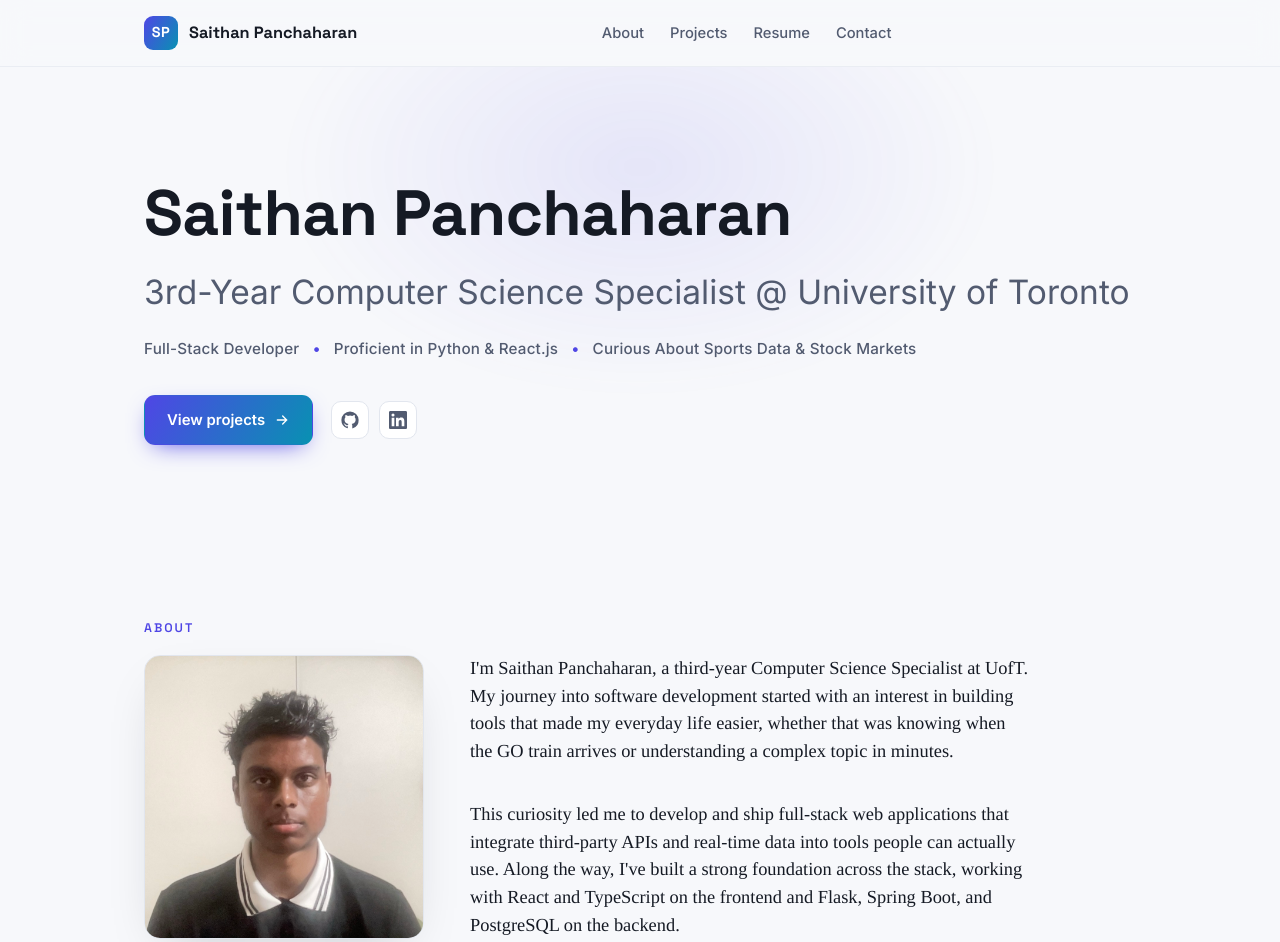
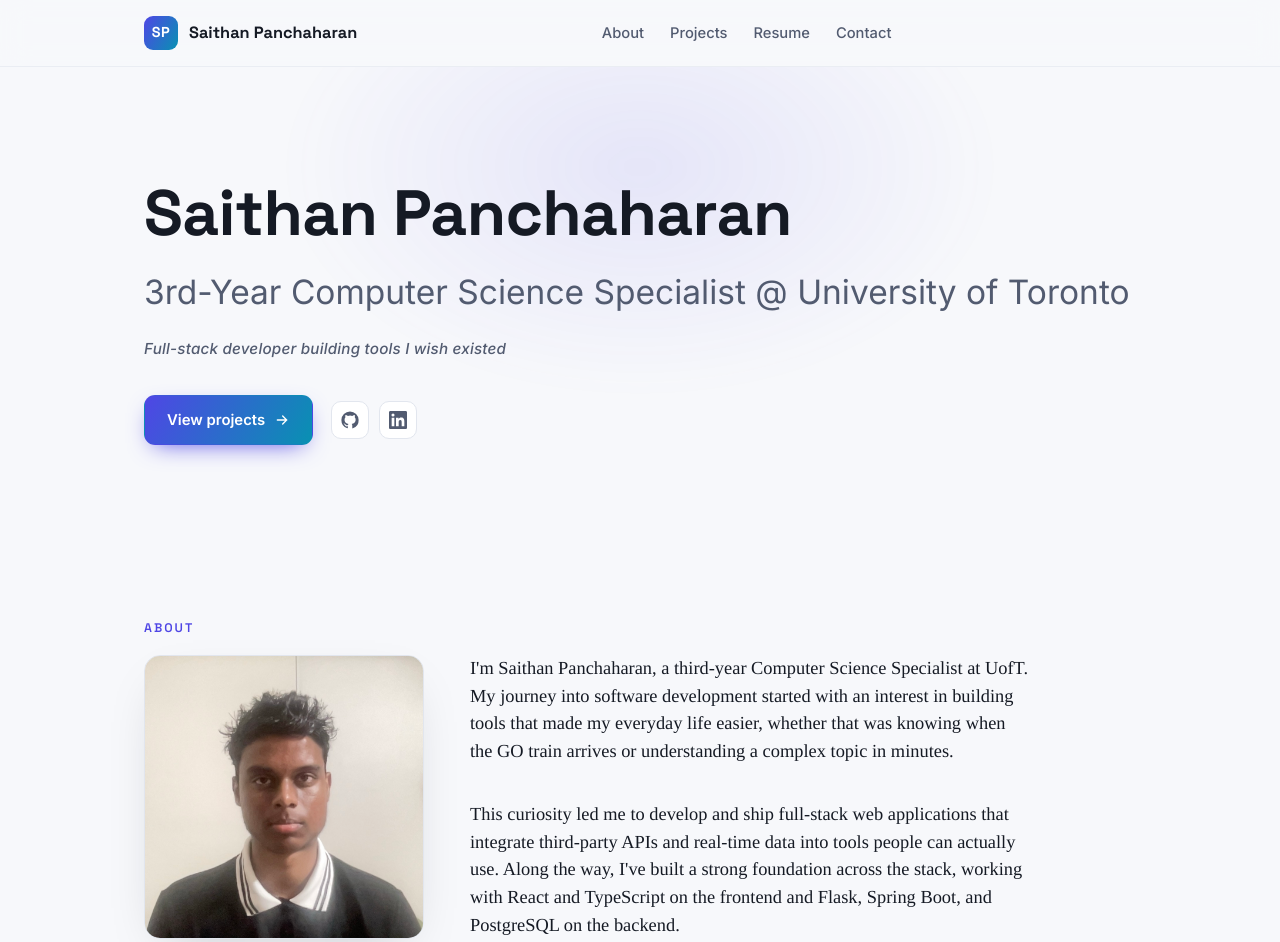
Before and after one commit to sai121663/Personal-Website, a plain HTML site: page index.html in a window 1280 px wide. Shown: the top 942 px of the page. Drawn offline with Linux system fonts and the light colour scheme.

Commit message:
Hero: replace tag line with italic tagline
Co-Authored-By: Claude Opus 5.5 <noreply@anthropic.com>
Claude-Session: https://claude.ai/code/session_01EeS5eQKUC98EPuWbp4Hr7u

```diff
--- a/index.html
+++ b/index.html
@@ -9,7 +9,7 @@
 
 <link rel="preconnect" href="https://fonts.googleapis.com">
 <link rel="preconnect" href="https://fonts.gstatic.com" crossorigin>
-<link href="https://fonts.googleapis.com/css2?family=Space+Grotesk:wght@500;600;700&family=Inter:wght@400;500;600&family=Tinos:ital,wght@0,400;0,700;1,400&display=swap" rel="stylesheet">
+<link href="https://fonts.googleapis.com/css2?family=Space+Grotesk:wght@500;600;700&family=Inter:ital,wght@0,400;0,500;0,600;1,500&family=Tinos:ital,wght@0,400;0,700;1,400&display=swap" rel="stylesheet">
 
 <style>
 /* ---------- Theme tokens ---------- */
@@ -234,7 +234,7 @@ footer{border-top:1px solid var(--border-soft);padding:30px 0;}
   *{transition:none!important;scroll-behavior:auto!important;}
   .reveal{opacity:1;transform:none;}
 }
-.hero-tags{color:var(--muted);font-weight:500;font-size:clamp(0.85rem,1.6vw,0.95rem);letter-spacing:0.2px;margin-bottom:34px;max-width:820px;}
+.hero-tags{color:var(--muted);font-weight:500;font-style:italic;font-size:clamp(0.85rem,1.6vw,0.95rem);letter-spacing:0.2px;margin-bottom:34px;max-width:820px;}
 .hero-tags .sep{color:var(--accent);margin:0 9px;font-weight:600;}
 .project-video{margin:2px 0 22px;max-width:720px;}
 .project-video .pv-label,.project-gallery .pv-label,.ios-media .pv-label{display:block;font-size:0.76rem;text-transform:uppercase;letter-spacing:1.5px;color:var(--faint);margin-bottom:10px;font-weight:600;font-family:'Inter';}
@@ -292,7 +292,7 @@ footer{border-top:1px solid var(--border-soft);padding:30px 0;}
   <div class="wrap hero-inner">
     <h1>Saithan Panchaharan<br></h1>
     <p class="lead">3rd-Year Computer Science Specialist @ University of Toronto</p>
-    <p class="hero-tags">Full-Stack Developer <span class="sep">•</span> Proficient in Python &amp; React.js <span class="sep">•</span> Curious About Sports Data &amp; Stock Markets</p>
+    <p class="hero-tags">Full-stack developer building tools I wish existed</p>
     <div class="hero-cta">
       <a href="#projects" class="btn btn-primary">View projects
         <svg viewBox="0 0 24 24" width="16" height="16" fill="none" stroke="currentColor" stroke-width="2" stroke-linecap="round"><path d="M5 12h14M13 6l6 6-6 6"/></svg>
```
